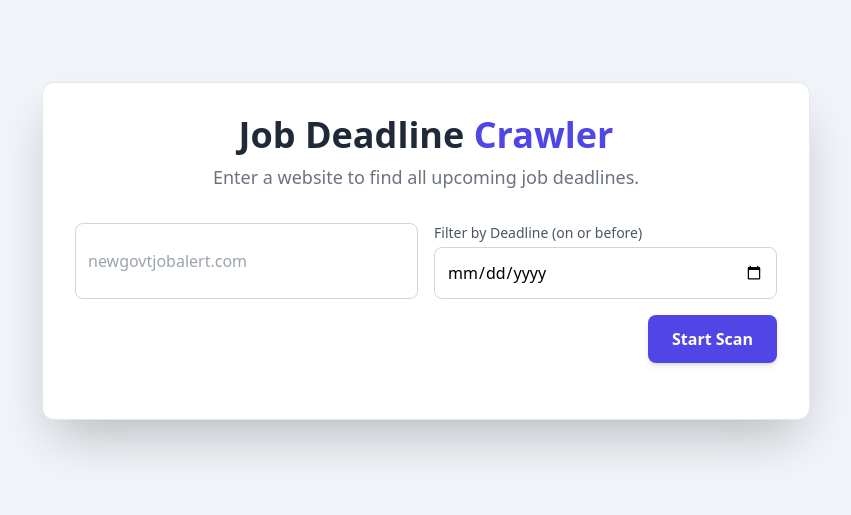
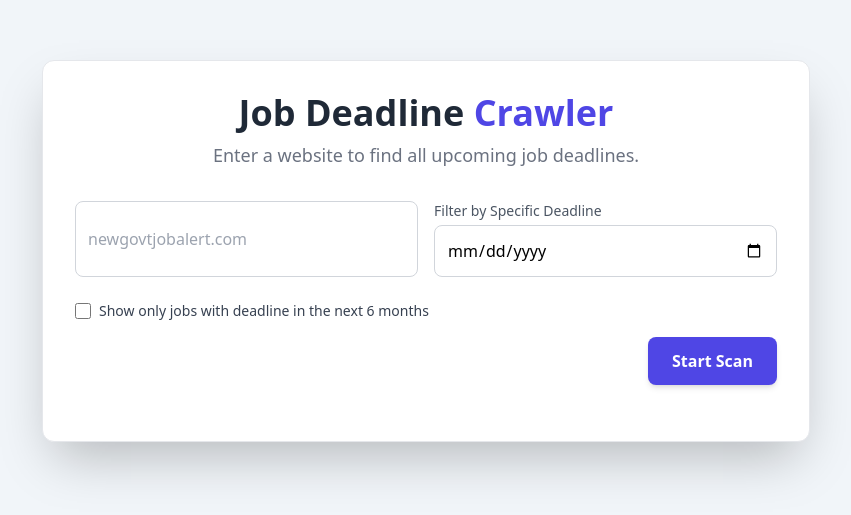
Before and after one commit to Powerpraveen/job-crawler-app, a React (Vite) app: page / in a window 1280 px wide. Shown: the part 149-664 px from the top of the page, without its empty margins (214-1065 px from the left). Built offline with nearby package versions, Linux system fonts and the light colour scheme.

Commit message:
Update App.jsx
Last Date Updated

```diff
--- a/src/App.jsx
+++ b/src/App.jsx
@@ -12,6 +12,8 @@ import { createPortal } from 'react-dom';
 const parseDate = (dateString) => {
     if (!dateString) return null;
     const months = { jan: 0, feb: 1, mar: 2, apr: 3, may: 4, jun: 5, jul: 6, aug: 7, sep: 8, oct: 9, nov: 10, dec: 11 };
+
+    // Pattern 1: dd/mm/yyyy or dd-mm-yyyy or dd.mm.yyyy
     let parts = dateString.match(/(\d{1,2})[./-](\d{1,2})[./-](\d{2,4})/);
     if (parts) {
         const day = parseInt(parts[1], 10);
@@ -21,6 +23,8 @@ const parseDate = (dateString) => {
         const date = new Date(Date.UTC(year, month, day));
         if (!isNaN(date.getTime())) return date;
     }
+
+    // Pattern 2: Month dd, yyyy or dd Month yyyy
     parts = dateString.replace(/, /g, ' ').match(/(?:(\d{1,2}) )?([a-z]{3,}) (\d{1,2})?(?:, )?(\d{4})/i);
     if (parts) {
         const monthStr = parts[2]?.substring(0, 3)?.toLowerCase();
@@ -32,6 +36,17 @@ const parseDate = (dateString) => {
             if (!isNaN(date.getTime())) return date;
         }
     }
+
+    // Pattern 3: yyyy-mm-dd
+    parts = dateString.match(/(\d{4})[./-](\d{1,2})[./-](\d{1,2})/);
+    if (parts) {
+        const year = parseInt(parts[1], 10);
+        const month = parseInt(parts[2], 10) - 1;
+        const day = parseInt(parts[3], 10);
+        const date = new Date(Date.UTC(year, month, day));
+        if (!isNaN(date.getTime())) return date;
+    }
+
     const date = new Date(dateString);
     if (!isNaN(date.getTime())) return date;
     return null;
@@ -83,10 +98,20 @@ const crawlerReducer = (state, action) => {
                 ...state,
                 page: action.payload,
             };
+        case 'SET_URL':
+            return {
+                ...state,
+                url: action.payload,
+            };
         case 'SET_FILTER_DATE':
             return {
                 ...state,
                 filterDate: action.payload,
+            };
+        case 'TOGGLE_SIX_MONTHS_FILTER':
+            return {
+                ...state,
+                showNextSixMonths: action.payload,
             };
         default:
             return state;
@@ -105,6 +130,7 @@ const useJobCrawler = () => {
         error: '',
         page: 1,
         filterDate: '',
+        showNextSixMonths: false,
     });
 
     /**
@@ -238,11 +264,13 @@ const useJobCrawler = () => {
         }
     };
 
-    const setUrl = (newUrl) => dispatch({ type: 'UPDATE_STATUS', payload: newUrl });
+    // Corrected action dispatch for setUrl
+    const setUrl = (newUrl) => dispatch({ type: 'SET_URL', payload: newUrl });
     const setFilterDate = (newDate) => dispatch({ type: 'SET_FILTER_DATE', payload: newDate });
     const setPage = (newPage) => dispatch({ type: 'SET_PAGE', payload: newPage });
+    const toggleSixMonths = (checked) => dispatch({ type: 'TOGGLE_SIX_MONTHS_FILTER', payload: checked });
 
-    return { ...state, setUrl, setFilterDate, setPage, handleFetchJobs };
+    return { ...state, setUrl, setFilterDate, setPage, handleFetchJobs, toggleSixMonths };
 };
 
 // --- App Component ---
@@ -250,13 +278,22 @@ const useJobCrawler = () => {
 const JOBS_PER_PAGE = 10;
 
 export default function App() {
-    const { jobs, isLoading, status, error, page, url, filterDate, setUrl, setFilterDate, setPage, handleFetchJobs } = useJobCrawler();
+    const { jobs, isLoading, status, error, page, url, filterDate, showNextSixMonths, setUrl, setFilterDate, setPage, handleFetchJobs, toggleSixMonths } = useJobCrawler();
     const [copiedJob, setCopiedJob] = useState(null);
 
-    // Filter jobs based on the selected date
-    const filteredJobs = filterDate
-        ? jobs.filter(job => job.lastDate <= new Date(filterDate))
-        : jobs;
+    // Apply filters based on user selection
+    const filteredJobs = jobs.filter(job => {
+        const deadline = job.lastDate;
+        if (filterDate) {
+            return deadline <= new Date(filterDate);
+        }
+        if (showNextSixMonths) {
+            const sixMonthsFromNow = new Date();
+            sixMonthsFromNow.setMonth(sixMonthsFromNow.getMonth() + 6);
+            return deadline <= sixMonthsFromNow;
+        }
+        return true; // No filter applied
+    });
 
     const totalPages = Math.ceil(filteredJobs.length / JOBS_PER_PAGE);
     const jobsToShow = filteredJobs.slice((page - 1) * JOBS_PER_PAGE, page * JOBS_PER_PAGE);
@@ -357,15 +394,26 @@ export default function App() {
                         disabled={isLoading}
                     />
                     <div>
-                        <label htmlFor="filter-date" className="block text-sm font-medium text-gray-600 mb-1">Filter by Deadline (on or before)</label>
+                        <label htmlFor="filter-date" className="block text-sm font-medium text-gray-600 mb-1">Filter by Specific Deadline</label>
                         <input
                             id="filter-date"
                             type="date"
                             value={filterDate}
                             onChange={(e) => setFilterDate(e.target.value)}
                             className="w-full p-3 border border-gray-300 rounded-lg focus:ring-2 focus:ring-indigo-500 focus:border-indigo-500 transition"
+                            disabled={isLoading || showNextSixMonths}
+                        />
+                    </div>
+                    <div className="sm:col-span-2 flex items-center mt-2">
+                        <input
+                            id="six-month-filter"
+                            type="checkbox"
+                            checked={showNextSixMonths}
+                            onChange={(e) => toggleSixMonths(e.target.checked)}
+                            className="w-4 h-4 text-indigo-600 bg-gray-100 border-gray-300 rounded focus:ring-indigo-500"
                             disabled={isLoading}
                         />
+                        <label htmlFor="six-month-filter" className="ml-2 text-sm font-medium text-gray-700">Show only jobs with deadline in the next 6 months</label>
                     </div>
                 </div>
                 <div className="flex justify-end mb-6">
@@ -403,7 +451,7 @@ export default function App() {
                                     </div>
                                     <div className="flex flex-wrap gap-2 w-full sm:w-auto">
                                         <a href={getWhatsAppLink(job)} target="_blank" rel="noopener noreferrer" className="bg-green-500 text-white font-semibold py-2 px-4 rounded-lg hover:bg-green-600 transition text-sm flex items-center justify-center" title="Share via WhatsApp">
-                                            <svg className="w-4 h-4 mr-1" fill="currentColor" viewBox="0 0 24 24" xmlns="http://www.w3.org/2000/svg"><path d="M12.04 2.87c-5.06 0-9.17 4.1-9.17 9.17 0 1.54.4 3.01 1.15 4.34l-1.22 4.47a.97.97 0 001.32 1.32l4.47-1.22c1.33.74 2.8 1.15 4.34 1.15 5.07 0 9.17-4.11 9.17-9.17S17.11 2.87 12.04 2.87zm4.27 12.55l-.26.15a1.11 1.11 0 01-1.12.11 5.92 5.92 0 01-2.92-1.93 7.02 7.02 0 01-1.63-2.61.94.94 0 01.12-1.04l.15-.26c.21-.36.32-.8.32-1.25 0-.46-.11-.9-.32-1.26a.6.6 0 00-.31-.22c-.22-.09-.46-.14-.7-.14-.24 0-.48.05-.7.14a.6.6 0 00-.31.22c-.21.36-.32.8-.32 1.25 0 .46.11.9.32 1.25l.1.18c.24.42.36.9.36 1.4 0 .48-.12.92-.36 1.33-.24.42-.58.74-1.01.99-.42.25-.89.37-1.37.37-.48 0-.9-.12-1.28-.35-.38-.23-.67-.53-.88-.93-.21-.4-.32-.86-.32-1.34 0-.48.11-.93.32-1.34.21-.4.5-.7.88-.93.38-.23.79-.35 1.28-.35.48 0 .93-.12 1.34-.36.42-.24.74-.58.99-1.01.25-.42.37-.89.37-1.37 0-.48-.12-.93-.36-1.34-.24-.41-.58-.74-.99-.99-.42-.25-.89-.37-1.37-.37-.48 0-.93.12-1.34.36-.42.24-.74.58-.99 1.01-.25.42-.37.89-.37 1.37 0 .48.11.93.32 1.34.21.4.5.7.88.93.38.23.79.35 1.28.35.48 0 .93.12 1.34.36.42.24.74.58.99 1.01.25.42.37.89.37 1.37 0 .48-.11.93-.32 1.34-.21.4-.5.7-.88.93-.38.23-.79.35-1.28.35-.48 0-.93-.12-1.34-.36z" /></svg>
+                                            <svg className="w-4 h-4 mr-1" fill="currentColor" viewBox="0 0 24 24" xmlns="http://www.w3.org/2000/svg"><path d="M12.04 2.87c-5.06 0-9.17 4.1-9.17 9.17 0 1.54.4 3.01 1.15 4.34l-1.22 4.47a.97.97 0 001.32 1.32l4.47-1.22c1.33.74 2.8 1.15 4.34 1.15 5.07 0 9.17-4.11 9.17-9.17S17.11 2.87 12.04 2.87zm4.27 12.55l-.26.15a1.11 1.11 0 01-1.12.11 5.92 5.92 0 01-2.92-1.93 7.02 7.02 0 01-1.63-2.61.94.94 0 01.12-1.04l.15-.26c.21-.36.32-.8.32-1.25 0-.46-.11-.9-.32-1.26a.6.6 0 00-.31-.22c-.22-.09-.46-.14-.7-.14-.24 0-.48.05-.7.14a.6.6 0 00-.31.22c-.21.36-.32.8-.32 1.25 0 .46.11.9.32 1.25l.1.18c.24.42.36.9.36 1.4 0 .48-.12.92-.36 1.33-.24.42-.58.74-1.01.99-.42.25-.89.37-1.37.37-.48 0-.9-.12-1.28-.35-.38-.23-.67-.53-.88-.93-.21-.4-.32-.86-.32-1.34 0-.48.11-.93.32-1.34.21-.4.5-.7.88-.93.38-.23.79-.35 1.28-.35.48 0 .93-.12 1.34-.36.42-.24.74-.58.99-1.01.25-.42.37-.89.37-1.37 0-.48-.12-.93-.36-1.34-.24-.41-.58-.74-.99-.99-.42-.25-.89-.37-1.37-.37-.48 0-.93.12-1.34.36-.42.24-.74.58-.99 1.01-.25.42-.37.89-.37 1.37 0 .48-.11.93-.32 1.34-.21.4-.5.7-.88.93-.38.23-.79.35-1.28.35.48 0 .93.12 1.34.36-.42.24-.74.58-.99 1.01-.25.42-.37.89-.37 1.37 0 .48-.11.93-.32 1.34-.21.4-.5.7-.88.93-.38.23-.79.35-1.28.35.48 0 .93-.12-1.34-.36z" /></svg>
                                             WhatsApp
                                         </a>
                                         <button onClick={() => handleCopy(job)} className="bg-teal-500 text-white font-semibold py-2 px-4 rounded-lg hover:bg-teal-600 transition text-sm flex items-center justify-center" title="Copy formatted message">
```
